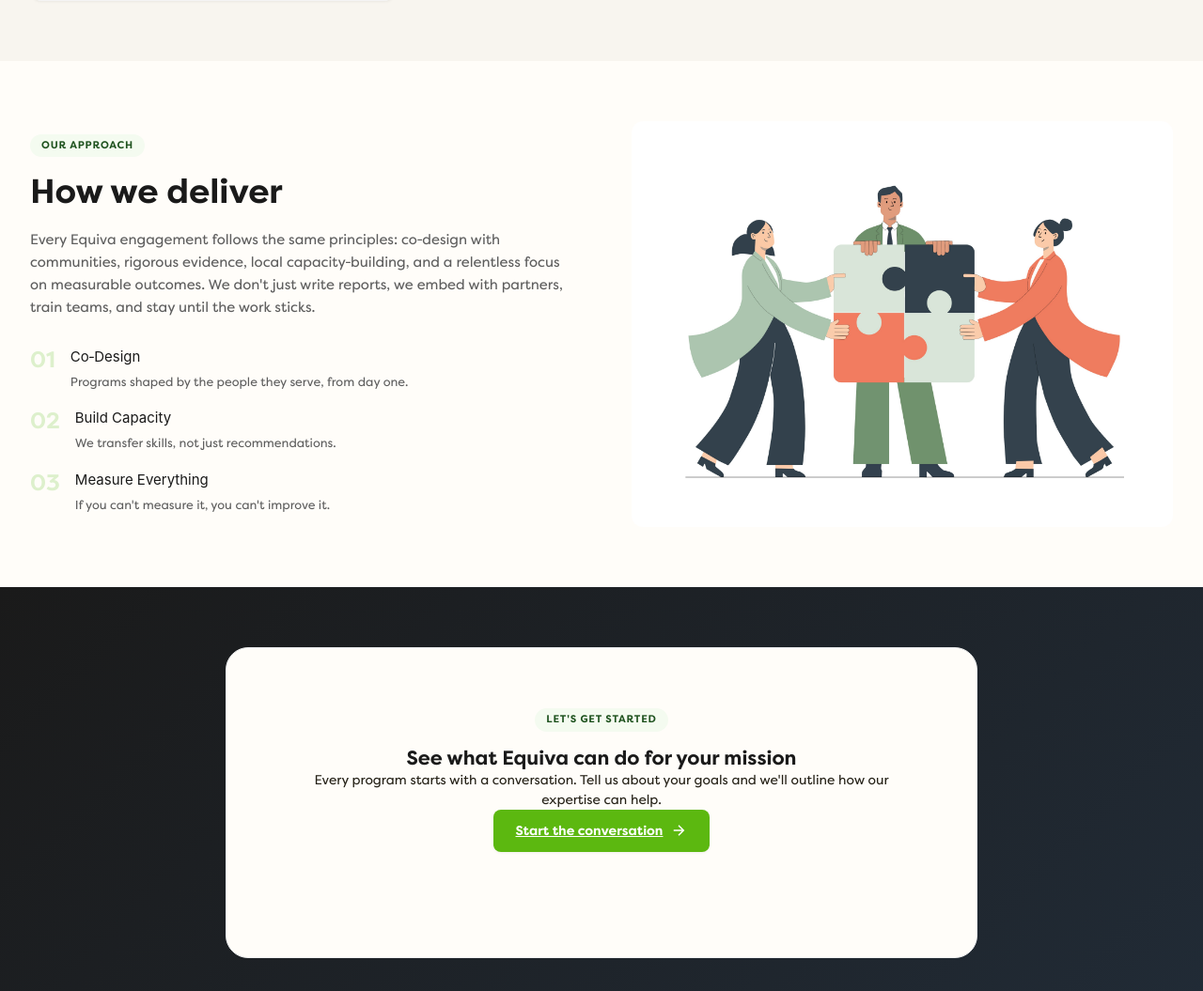
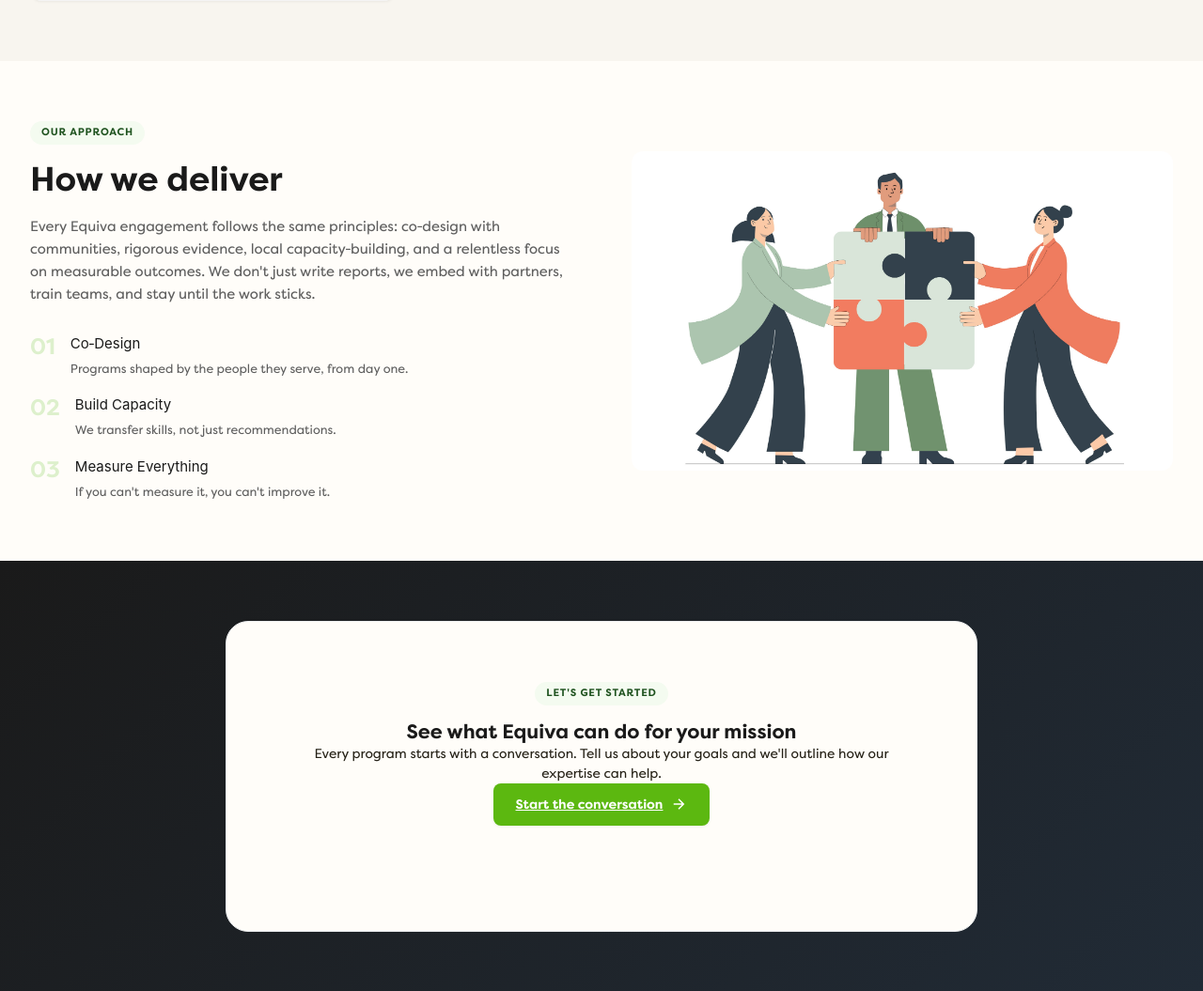
Before and after one commit to iyke497/Equiva, a Flask app: page /what-we-do in a window 1280 px wide. Shown: the part 2148-3203 px from the top of the page at 94% size. Run offline with Flask 3, Linux system fonts and the light colour scheme; some libraries are stand-ins or nearby versions; some web fonts are replaced.

Commit message:
fix visual-img sizing, simplify deploy.sh to git pull

```diff
--- a/static/css/styles.css
+++ b/static/css/styles.css
@@ -1146,8 +1146,11 @@ h1, h2, h3, h4, h5, h6 {
 .visual-img {
     display: block;
     width: 100%;
-    height: auto;
+    height: 100%;
     border-radius: var(--radius-lg);
+    max-height: 340px;
+    object-fit: cover;
+    object-position: center;
 }
 
 .visual-quote svg {
```
Also changed, not shown: 1 other file.
